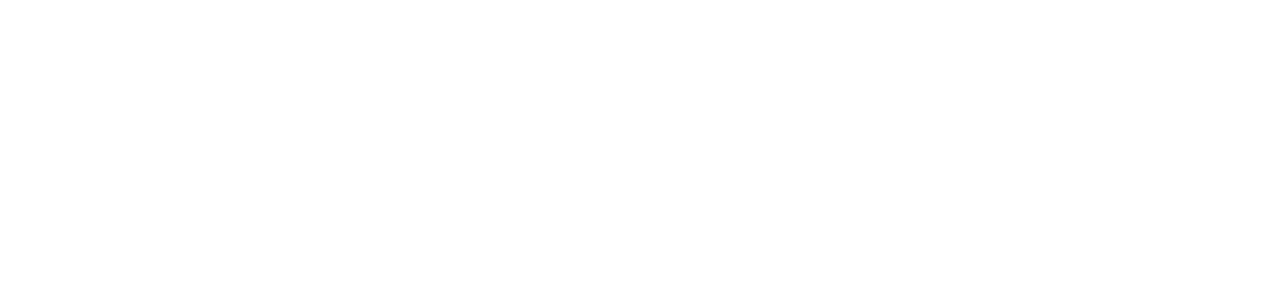
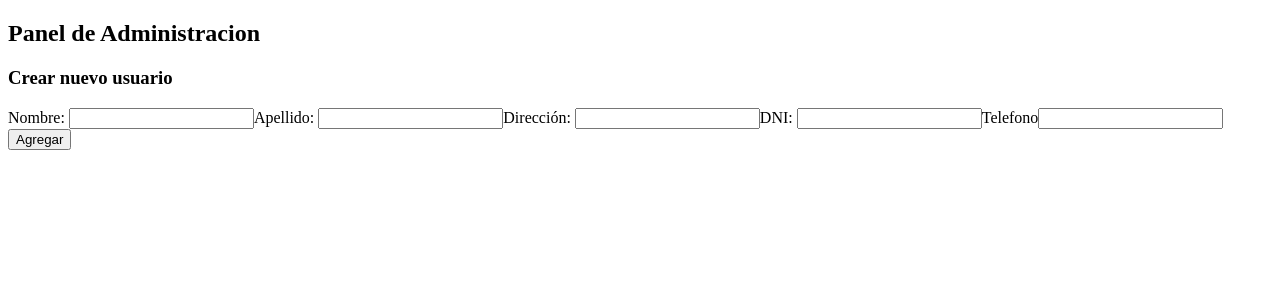
Before and after one commit to LeandroCalcabrini/registerGym, a React (Vite) app: page /admin in a window 1280 px wide. Shown: the top 300 px of the page. Built offline with nearby package versions, Linux system fonts and the light colour scheme.

Commit message:
agregado de ruteo y realizado del componente para crear un nuevo usuario

```diff
--- a/src/App.jsx
+++ b/src/App.jsx
@@ -1,13 +1,25 @@
-
-import './App.css'
+import { BrowserRouter, Routes, Route } from "react-router-dom";
+import { contextApp } from "./context/context";
+import "./App.css";
+import Home from "./pages/Home";
+import User from "./pages/User";
+import Admin from "./pages/Admin";
+import { useState } from "react";
 function App() {
-
-
+  const [users, setUsers] = useState([]);
   return (
     <>
-
+      <contextApp.Provider value={{users, setUsers}}>
+        <BrowserRouter>
+          <Routes>
+            <Route path="/" element={<Home />} />
+            <Route path="/user" element={<User />} />
+            <Route path="/admin" element={<Admin />} />
+          </Routes>
+        </BrowserRouter>
+      </contextApp.Provider>
     </>
-  )
+  );
 }
 
-export default App
+export default App;
--- /dev/null
+++ b/src/components/admin/NewUser.jsx
@@ -0,0 +1,99 @@
+import { useContext, useState } from "react";
+import { contextApp } from "../../context/context";
+
+const NewUser = () => {
+  const { users, setUsers } = useContext(contextApp);
+  const [userForm, setUserForm] = useState({
+    nombre: "",
+    apellido: "",
+    direccion: "",
+    dni: "",
+    telefono: "",
+  });
+
+  const [error, setError] = useState("");
+
+  const handleChange = (e) => {
+    const { value, name } = e.target;
+    setUserForm({ ...userForm, [name]: value });
+  };
+
+  const handleSubmit = (e) => {
+    e.preventDefault();
+    if (
+      !userForm.nombre.trim() ||
+      !userForm.apellido.trim() ||
+      !userForm.direccion.trim() ||
+      !userForm.dni.trim() ||
+      !userForm.telefono.trim()
+    ) {
+      setError("Completar todos los datos");
+      return;
+    }
+    const dniExist = users.some((user) => user.dni === userForm.dni);
+    if (dniExist) {
+      setError("Ese DNI ya esta registrado");
+      return;
+    }
+    setUsers([...users, userForm]);
+    setUserForm({
+      nombre: "",
+      apellido: "",
+      direccion: "",
+      dni: "",
+      telefono: "",
+    });
+    setError("");
+  };
+
+  return (
+    <section className="container">
+      <h2>Panel de Administracion</h2>
+      {/* sector para cargar a los usuarios */}
+      <div>
+        <h3>Crear nuevo usuario</h3>
+        <form onSubmit={handleSubmit}>
+          <label htmlFor="">Nombre: </label>
+          <input
+            type="text"
+            name="nombre"
+            value={userForm.nombre}
+            onChange={handleChange}
+          />
+          <label htmlFor="">Apellido: </label>
+          <input
+            type="text"
+            name="apellido"
+            value={userForm.apellido}
+            onChange={handleChange}
+          />
+          <label htmlFor="">Dirección: </label>
+          <input
+            type="text"
+            name="direccion"
+            value={userForm.direccion}
+            onChange={handleChange}
+          />
+          <label htmlFor="">DNI: </label>
+          <input
+            type="number"
+            name="dni"
+            value={userForm.dni}
+            onChange={handleChange}
+          />
+          <label htmlFor="">Telefono</label>
+          <input
+            type="number"
+            name="telefono"
+            value={userForm.telefono}
+            onChange={handleChange}
+          />
+          <button type="submit">Agregar</button>
+          {error && <p>{error}</p>}
+        </form>
+      </div>
+    </section>
+  );
+};
+
+export default NewUser;
--- /dev/null
+++ b/src/context/context.js
@@ -0,0 +1,2 @@
+import { createContext } from "react";
+export const contextApp = createContext();
--- /dev/null
+++ b/src/pages/Admin.jsx
@@ -0,0 +1,12 @@
+import NewUser from "../components/admin/NewUser";
+import UsersList from "../components/admin/UsersList";
+
+const Admin = () => {
+  return (
+    <main>
+      <NewUser />
+    </main>
+  );
+};
+
+export default Admin;
--- /dev/null
+++ b/src/pages/Home.jsx
@@ -0,0 +1,18 @@
+import { Link } from "react-router-dom";
+
+const Home = () => {
+  return (
+    <main>
+      <div>
+        <Link to={"/user"}>
+          <button>Usuario</button>
+        </Link>
+        <Link to={"/admin"}>
+          <button>Administracion</button>
+        </Link>
+      </div>
+    </main>
+  );
+};
+
+export default Home;
--- /dev/null
+++ b/src/pages/User.jsx
@@ -0,0 +1,9 @@
+
+
+const User = () => {
+  return (
+    <div>User</div>
+  )
+}
+
+export default User
```
